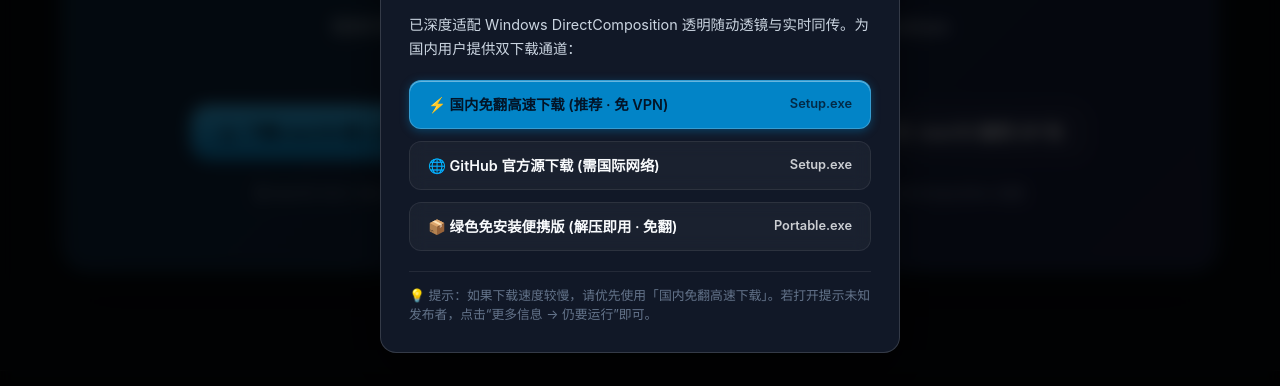
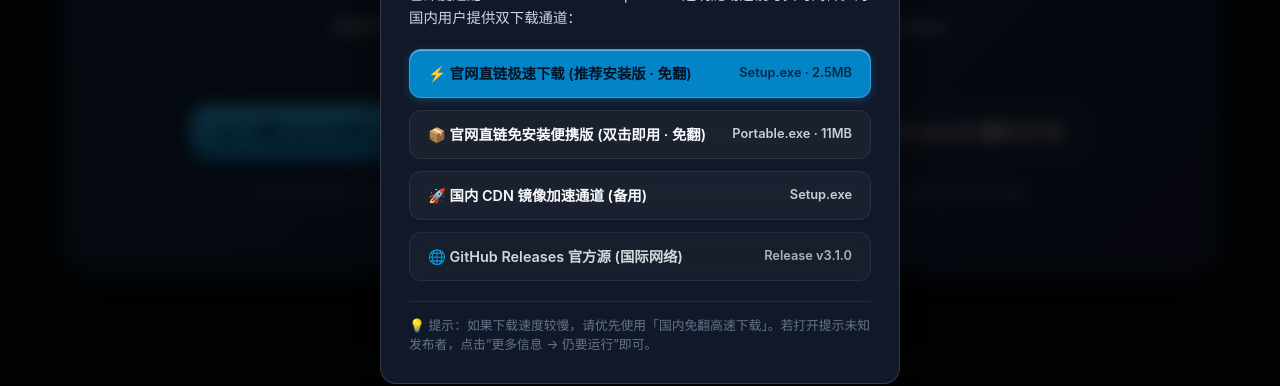
Before and after one commit to liuh33494-droid/TransEase-web, a plain HTML site: page index.html in a window 1280 px wide. Both pictures are taken after a click on the link "下载 Windows 版 (安装包 / 免翻镜像)". Shown: the part 5789-6175 px from the top of the page. Drawn offline with Linux system fonts and the light colour scheme.

Commit message:
feat(download): 挂载 Windows 原生安装包与便携版站内直链并优化免翻下载弹窗

```diff
--- a/index.html
+++ b/index.html
@@ -637,17 +637,21 @@
       </p>
 
       <div style="display: flex; flex-direction: column; gap: 12px; margin-bottom: 20px;">
-        <a href="https://mirror.ghproxy.com/https://github.com/liuh33494-droid/TransEase-windows/releases/download/v3.1.0-win/TransEase_Windows_Setup.exe" target="_blank" rel="noopener" class="btn btn-primary" style="justify-content: space-between; padding: 12px 18px; background: #0284c7;">
-          <span>⚡ 国内免翻高速下载 (推荐 · 免 VPN)</span>
+        <a href="downloads/TransEase_Windows_Setup.exe" download="TransEase_Windows_Setup.exe" class="btn btn-primary" style="justify-content: space-between; padding: 12px 18px; background: #0284c7;">
+          <span>⚡ 官网直链极速下载 (推荐安装版 · 免翻)</span>
+          <span style="font-size: 0.8rem; opacity: 0.8;">Setup.exe · 2.5MB</span>
+        </a>
+        <a href="downloads/TransEase_Windows_Portable.exe" download="TransEase_Windows_Portable.exe" class="btn btn-secondary" style="justify-content: space-between; padding: 12px 18px;">
+          <span>📦 官网直链免安装便携版 (双击即用 · 免翻)</span>
+          <span style="font-size: 0.8rem; opacity: 0.8;">Portable.exe · 11MB</span>
+        </a>
+        <a href="https://mirror.ghproxy.com/https://github.com/liuh33494-droid/TransEase-windows/releases/download/v3.1.0-win/TransEase_Windows_Setup.exe" target="_blank" rel="noopener" class="btn btn-secondary" style="justify-content: space-between; padding: 12px 18px;">
+          <span>🚀 国内 CDN 镜像加速通道 (备用)</span>
           <span style="font-size: 0.8rem; opacity: 0.8;">Setup.exe</span>
         </a>
-        <a href="https://github.com/liuh33494-droid/TransEase-windows/releases/download/v3.1.0-win/TransEase_Windows_Setup.exe" target="_blank" rel="noopener" class="btn btn-secondary" style="justify-content: space-between; padding: 12px 18px;">
-          <span>🌐 GitHub 官方源下载 (需国际网络)</span>
-          <span style="font-size: 0.8rem; opacity: 0.8;">Setup.exe</span>
-        </a>
-        <a href="https://mirror.ghproxy.com/https://github.com/liuh33494-droid/TransEase-windows/releases/download/v3.1.0-win/TransEase_Windows_Portable.exe" target="_blank" rel="noopener" class="btn btn-secondary" style="justify-content: space-between; padding: 12px 18px;">
-          <span>📦 绿色免安装便携版 (解压即用 · 免翻)</span>
-          <span style="font-size: 0.8rem; opacity: 0.8;">Portable.exe</span>
+        <a href="https://github.com/liuh33494-droid/TransEase-windows/releases/download/v3.1.0-win/TransEase_Windows_Setup.exe" target="_blank" rel="noopener" class="btn btn-secondary" style="justify-content: space-between; padding: 12px 18px; opacity: 0.85;">
+          <span>🌐 GitHub Releases 官方源 (国际网络)</span>
+          <span style="font-size: 0.8rem; opacity: 0.8;">Release v3.1.0</span>
         </a>
       </div>
 
```
Also changed, not shown: 2 other files.
